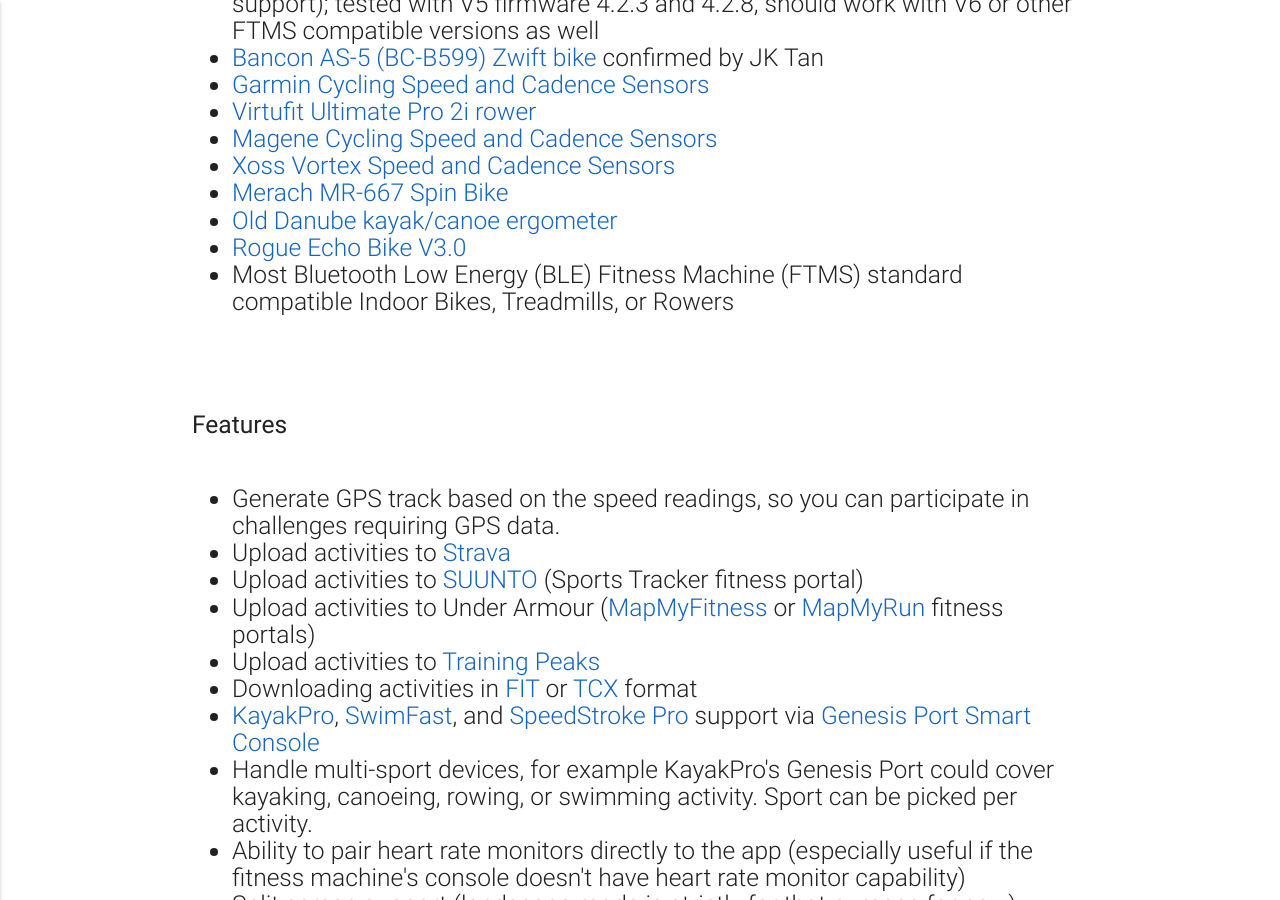
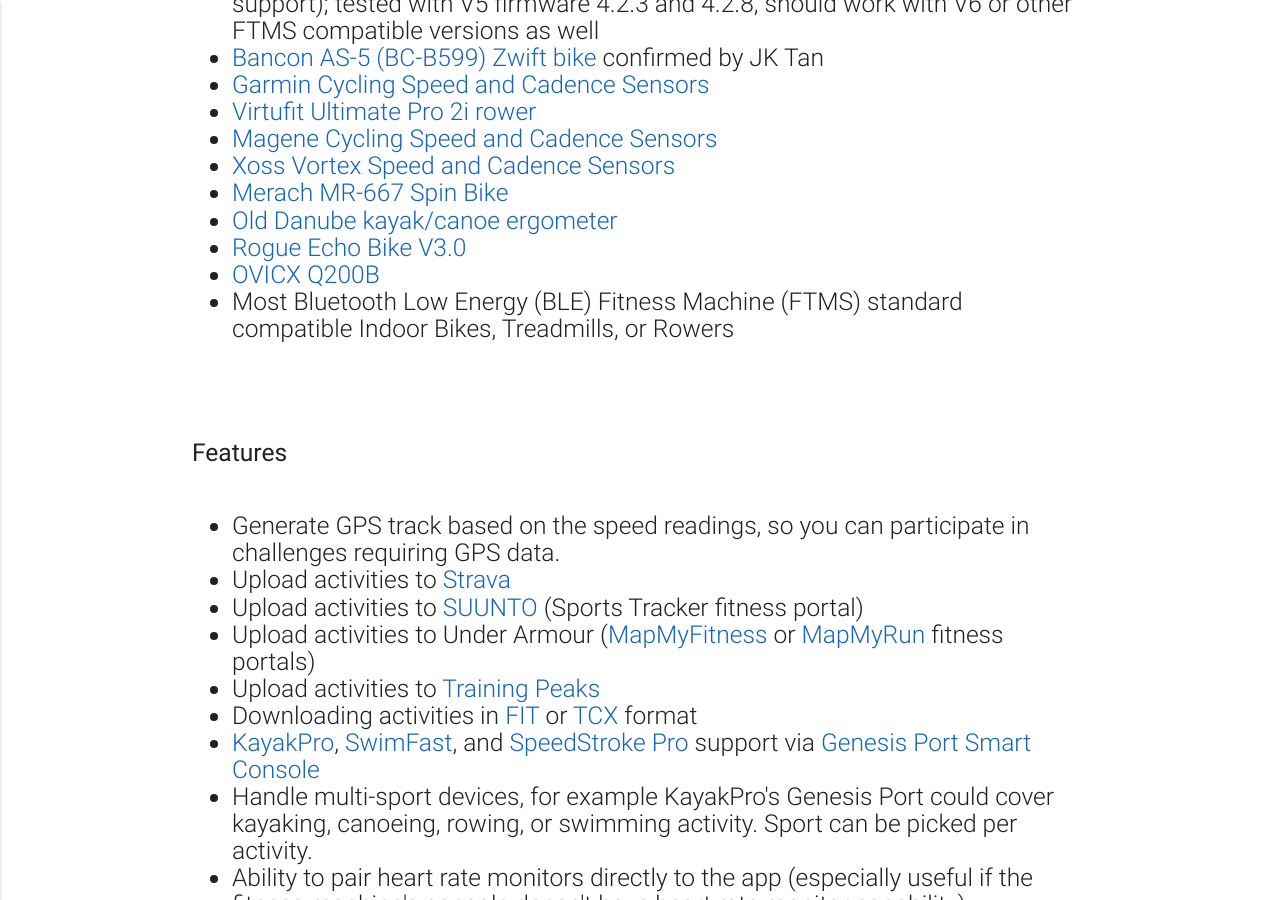
Before and after one commit to TrackMyIndoorWorkout/TrackMyIndoorWorkout.github.io, a Jekyll site: the page built from index.md, in a window 1280 px wide and 900 px high, scrolled down 4721 px. Built offline with Jekyll 4.4.1, drawn with Linux system fonts in a browser that asks for light colours.

Commit message:
Adding OVICX Q200B support reported by blindbox / blindcan

```diff
--- a/index.md
+++ b/index.md
@@ -37,4 +37,5 @@ layout: home
 * [Merach MR-667 Spin Bike]({{ site.merach_mr_667_url }})
 * [Old Danube kayak/canoe ergometer]({{ site.old_danube_url }})
 * [Rogue Echo Bike V3.0]({{ https://www.roguefitness.com/rogue-echo-bike?sku=IP0895 }})
+* [OVICX Q200B]({{ https://www.ovicx.com/products/ovicx-q200-magnetic-stationary-bike }})
 * Most Bluetooth Low Energy (BLE) Fitness Machine (FTMS) standard compatible Indoor Bikes, Treadmills, or Rowers
```
